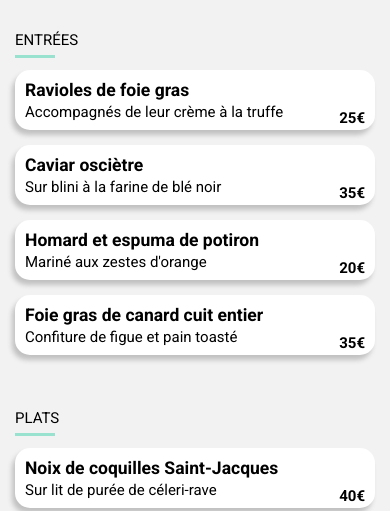
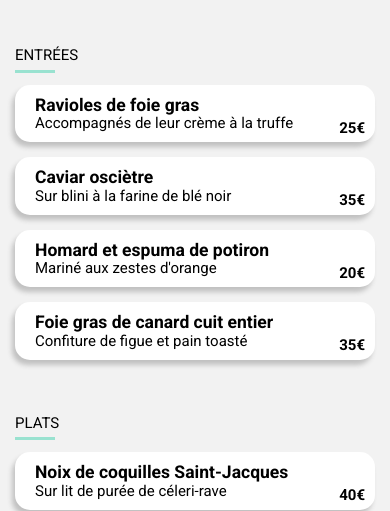
Before and after one commit to Maggast/Projet_OPC_P3, a plain HTML site: page menu_la_note_enchantee.html in a window 390 px wide. Shown: the part 360-871 px from the top of the page. Drawn offline with Linux system fonts and the light colour scheme; a web font is replaced by a local one.

Commit message:
debut mise en formeresponsive

```diff
--- a/css/style2.css
+++ b/css/style2.css
@@ -91,30 +91,36 @@ a{
 }
 .menu {
     margin: 15px;
+    display:flex;
+    flex-direction: column;
 }
 .menu div{
-    display: inline-block;
+    display: flex;
+    flex-direction: column;
     width:100%;
+    height:auto;
     font-size: 15px;
     background-color: #FFF;
     border-radius: 15px;
-
     margin-bottom: 15px;
-
     box-shadow:-3px 5px 5px #C1C1C1;
     position: relative;
+    padding:10px;
+
 
 }
  h3,p{
-    padding:0 10px 0 10px;
-    line-height: 5px;
+    padding:0 50px 0 10px;
+    margin-top: auto;
+    margin-bottom: auto;
 
  }
 .menu span{
     position:absolute;
     right:10px;
-    top:40px;
+    top:35px;
     font-weight: 600;
+
 }
 
 .commander{
```
Also changed, not shown: css/style.css (+9 -2 lines), index.html (+4 -4 lines).
